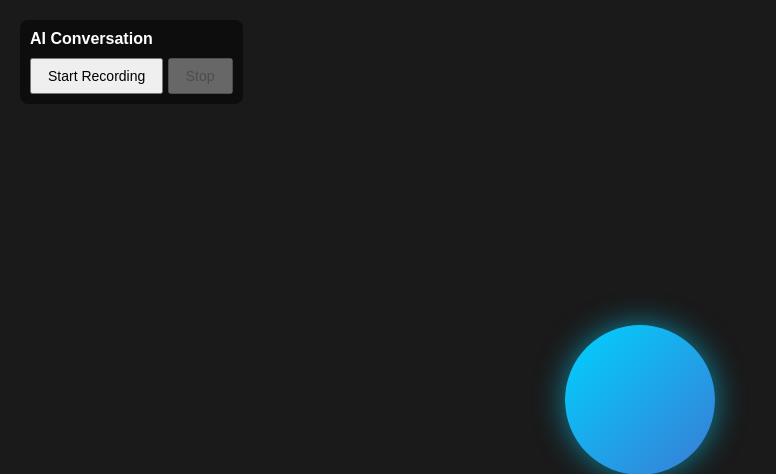
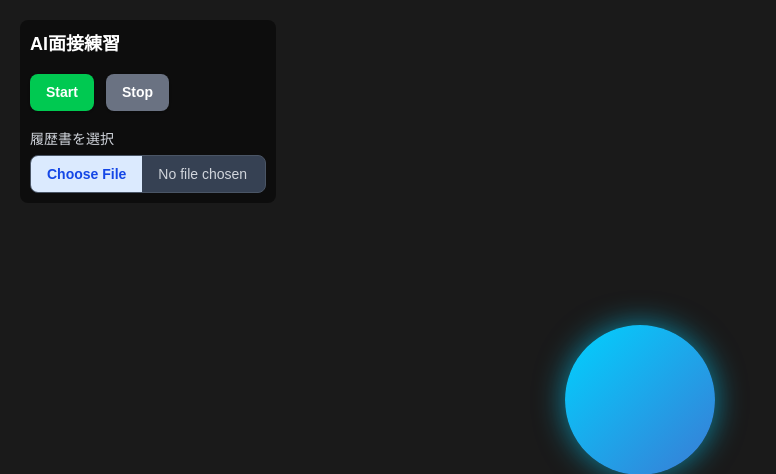
Before and after one commit to Ringo37/OINORI, a Django app: page / in a window 1280 px wide. Shown: the top 474 px of the page, without its empty margins (0-776 px from the left). Run offline with Django 5.2, Linux system fonts and the light colour scheme.

Commit message:
デザイン変更

```diff
--- a/main/consumers.py
+++ b/main/consumers.py
@@ -2,8 +2,8 @@ import json
 import numpy as np
 import asyncio
 import os
-import base64  # 追加
-import edge_tts  # 追加
+import base64
+import edge_tts
 from channels.generic.websocket import AsyncWebsocketConsumer
 from faster_whisper import WhisperModel
 from openai import AsyncOpenAI
--- a/main/templates/main/index.html
+++ b/main/templates/main/index.html
@@ -1,7 +1,7 @@
 <!DOCTYPE html>
 <html>
   <head>
-    <title>Realtime Transcription & Visualizer</title>
+    <title>AI面接練習</title>
     <style>
       /* 全体のレイアウト設定 */
       body {
@@ -99,14 +99,39 @@
         }
       }
     </style>
+    <script src="https://cdn.jsdelivr.net/npm/@tailwindcss/browser@4"></script>
   </head>
   <body>
-    <div class="controls">
-      <h1 style="color: white; font-size: 16px; margin: 0 0 10px 0">
-        AI Conversation
-      </h1>
-      <button id="startBtn">Start Recording</button>
-      <button id="stopBtn" disabled>Stop</button>
+    <div
+      class="controls flex flex-col text-white space-y-4 p-4 bg-gray-800 rounded-xl w-64"
+    >
+      <h1 class="text-white text-lg font-semibold">AI面接練習</h1>
+
+      <!-- ボタン -->
+      <div class="flex gap-3">
+        <button
+          id="startBtn"
+          class="bg-green-500 hover:bg-green-600 text-white font-bold py-2 px-4 rounded-lg shadow disabled:bg-gray-500 disabled:cursor-not-allowed disabled:hover:bg-gray-500"
+        >
+          Start
+        </button>
+        <button
+          disabled
+          id="stopBtn"
+          class="bg-red-500 hover:bg-red-600 text-white font-bold py-2 px-4 rounded-lg shadow disabled:bg-gray-500 disabled:cursor-not-allowed disabled:hover:bg-gray-500"
+        >
+          Stop
+        </button>
+      </div>
+
+      <!-- ファイル選択 -->
+      <label class="block">
+        <span class="text-gray-300 text-sm mb-1">履歴書を選択</span>
+        <input
+          type="file"
+          class="mt-1 block w-full text-sm text-gray-300 border border-gray-600 rounded-lg cursor-pointer bg-gray-700 file:bg-blue-100 file:text-blue-700 file:font-semibold file:border-0 file:px-4 file:py-2 file:mr-4 hover:file:bg-blue-200"
+        />
+      </label>
     </div>
 
     <div id="sphere"></div>
```
